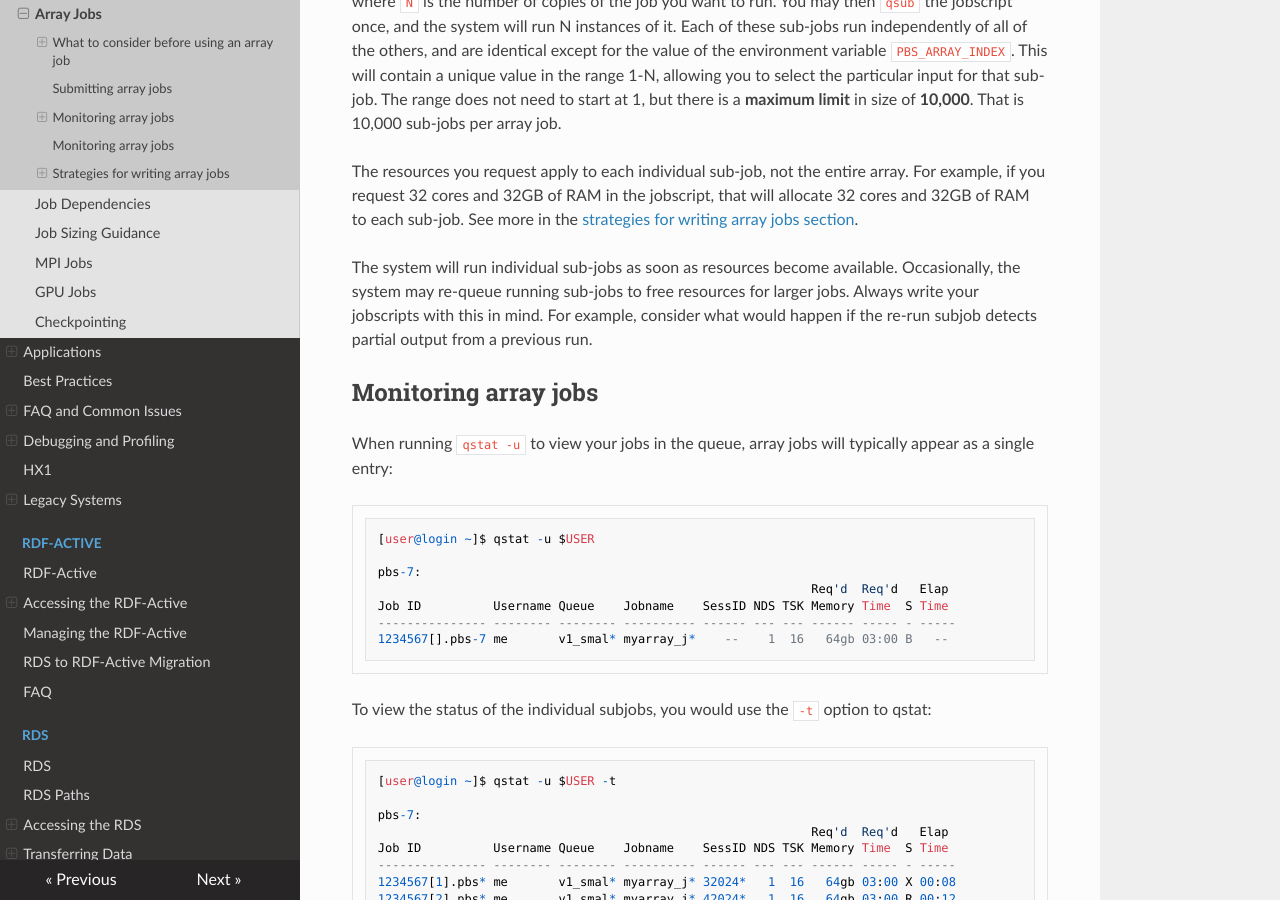
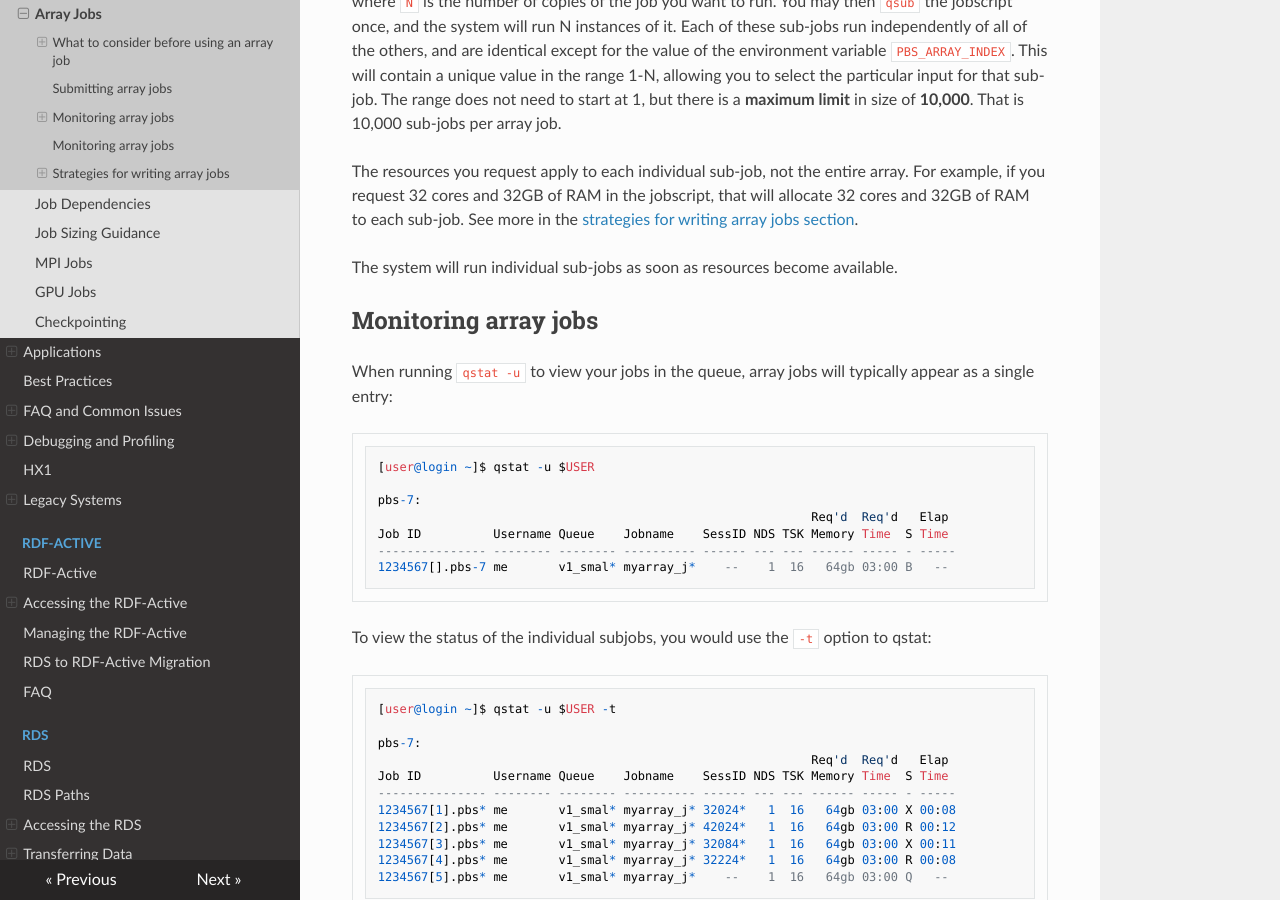
Before and after one commit to ImperialCollegeLondon/icl-rcs-user-guide, an MkDocs documentation site: the page built from docs/hpc/queues/array-jobs.md, in a window 1280 px wide and 900 px high, scrolled down 1003 px. Built offline with MkDocs 1.6.1, drawn with Linux system fonts in a browser that asks for light colours; nearby versions of some CDN libraries.

Commit message:
remove redundant comment about array jobs that are no longer true for Phase 2

```diff
--- a/docs/hpc/queues/array-jobs.md
+++ b/docs/hpc/queues/array-jobs.md
@@ -29,7 +29,7 @@ where `N` is the number of copies of the job you want to run. You may then `qsub
 
 The resources you request apply to each individual sub-job, not the entire array. For example, if you request 32 cores and 32GB of RAM in the jobscript, that will allocate 32 cores and 32GB of RAM to each sub-job. See more in the [strategies for writing array jobs section](#strategies-for-writing-array-jobs).
 
-The system will run individual sub-jobs as soon as resources become available. Occasionally, the system may re-queue running sub-jobs to free resources for larger jobs. Always write your jobscripts with this in mind. For example, consider what would happen if the re-run subjob detects partial output from a previous run.
+The system will run individual sub-jobs as soon as resources become available.
 
 ## Monitoring array jobs
 
```
